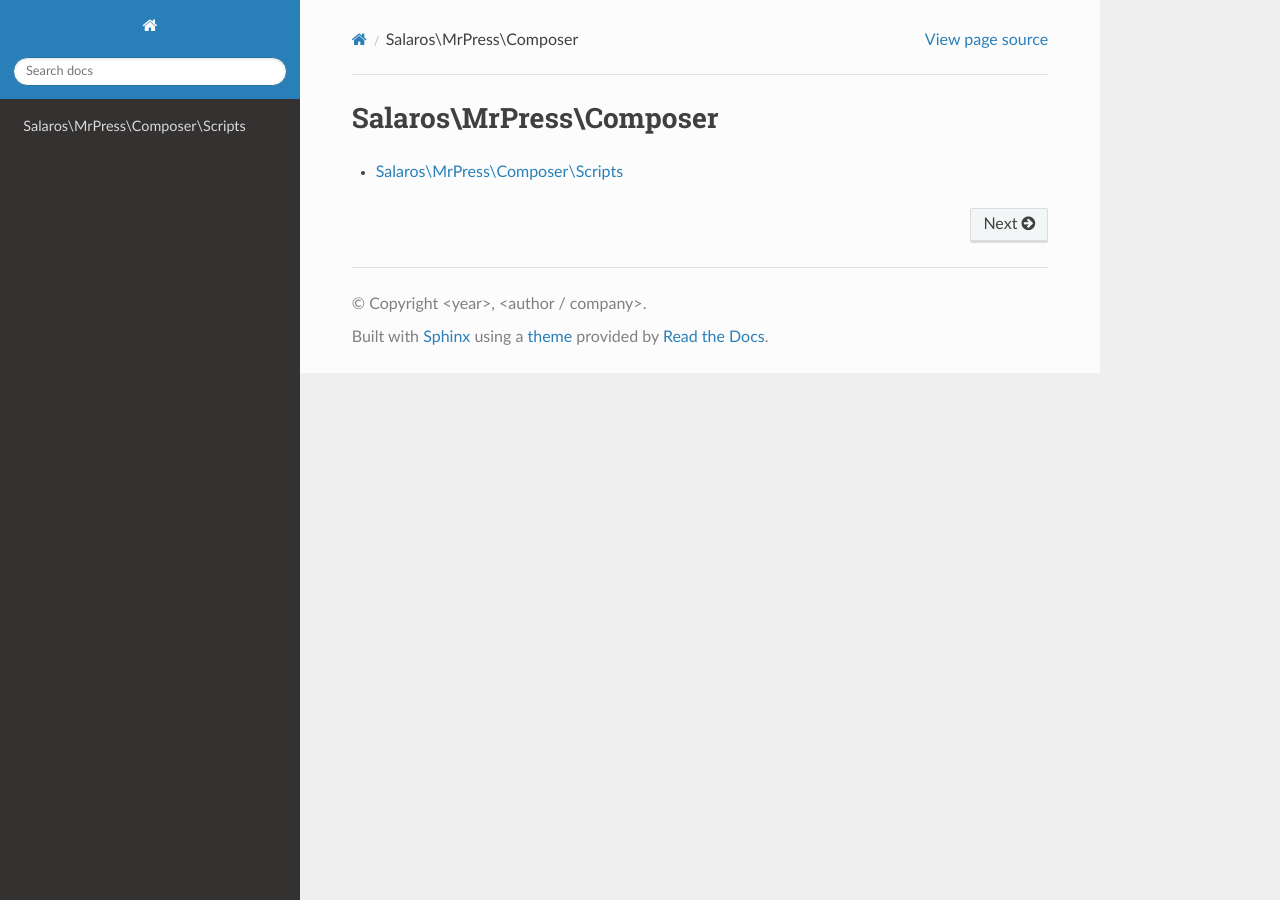
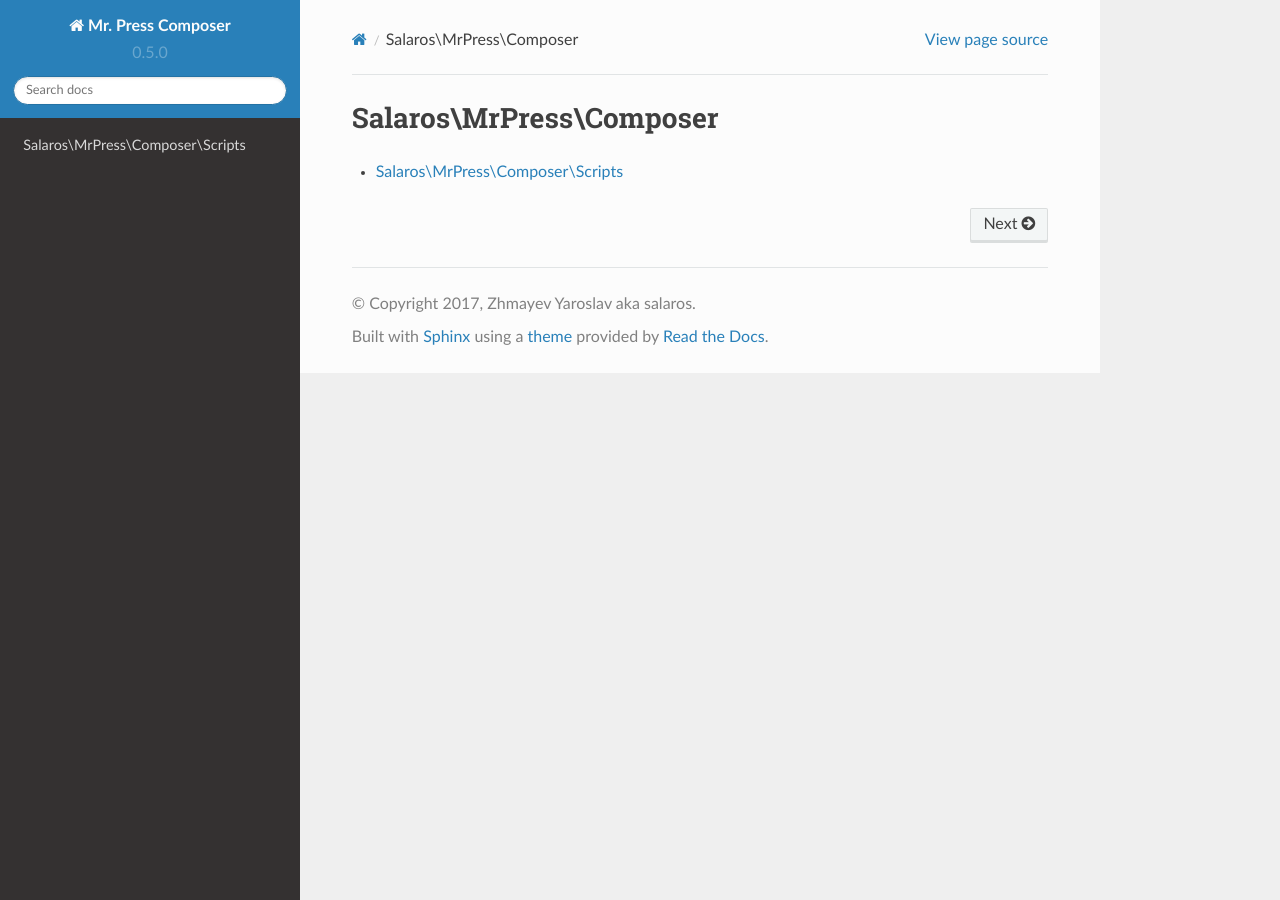
Before and after one commit to salaros/mr-press-composer, a Sphinx documentation site: the page built from docs/index.rst, in a window 1280 px wide. Built offline with Sphinx 7.4.7 and the Read the Docs theme 2.0.0, drawn with Linux system fonts in a browser that asks for light colours.

Commit message:
adding project-related info to docs/config.py

```diff
--- a/docs/conf.py
+++ b/docs/conf.py
@@ -1,19 +1,19 @@
 # -*- coding: utf-8 -*-
 
 # General information about the project.
-project = u'<project name>'
-copyright = u'<year>, <author / company>'
-author = u'<author>'
+project = u'Mr. Press Composer'
+copyright = u'2017, Zhmayev Yaroslav aka salaros'
+author = u'Zhmayev Yaroslav aka salaros'
 
 # Output file base name for HTML help builder.
-htmlhelp_basename = '<projectNamePascalCase>'
+htmlhelp_basename = 'MrPressComposer'
 
 # The version info for the project you're documenting.
 #
 # The short X.Y version.
-version = u'<version>'
+version = u'0.5.0'
 # The full version, including alpha/beta/rc tags.
-release = u'<version>'
+release = u'0.5.0'
 
 # Add any Sphinx extension module names here, as strings. They can be
 # extensions coming with Sphinx (named 'sphinx.ext.*') or your custom
```
